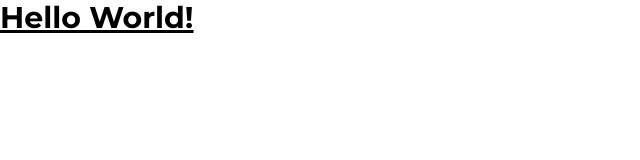
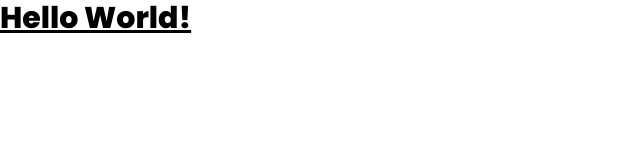
Before and after one commit to RidloGhifary/pinterest-clone, a Next.js app: page / in a window 1280 px wide. Shown: the top 160 px of the page, without its empty margins (0-640 px from the left). Built offline with nearby package versions, Linux system fonts and the light colour scheme.

Commit message:
style: change font type

```diff
--- a/src/app/layout.tsx
+++ b/src/app/layout.tsx
@@ -1,8 +1,11 @@
 import type { Metadata } from "next";
-import { Montserrat } from "next/font/google";
+import { Poppins } from "next/font/google";
 import "./globals.css";
 
-const montserrat = Montserrat({ subsets: ["latin"] });
+const poppins = Poppins({
+  subsets: ["latin"],
+  weight: ["200", "400", "600", "800"],
+});
 
 export const metadata: Metadata = {
   title: "Pinterest Clone",
@@ -16,7 +19,7 @@
 }>) {
   return (
     <html lang="en">
-      <body className={montserrat.className}>{children}</body>
+      <body className={poppins.className}>{children}</body>
     </html>
   );
 }
```
